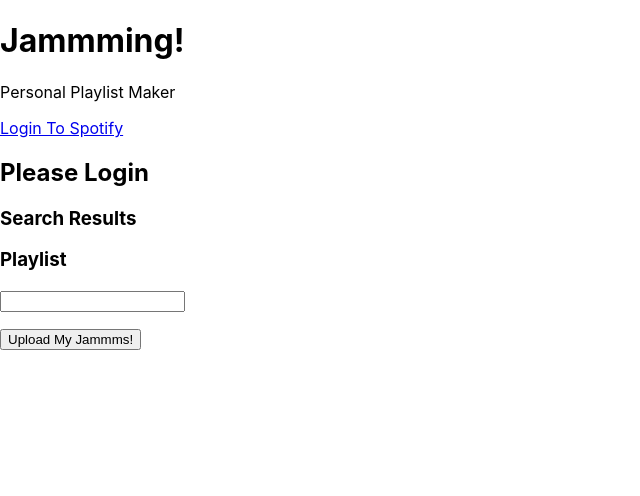
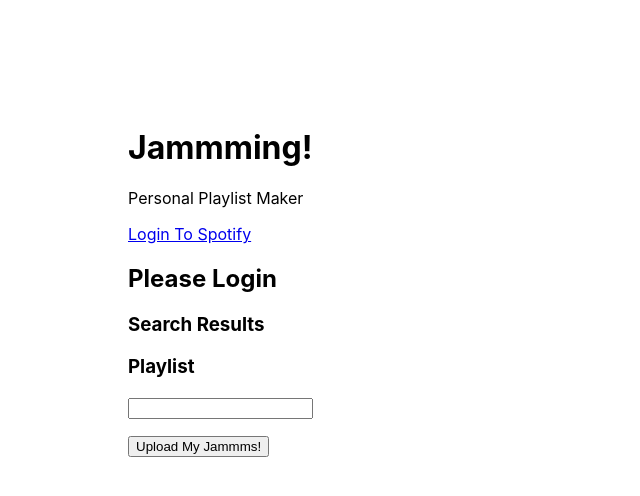
Before and after one commit to JackEH2112/jackeh2112.github.io, a React (Create React App) app in the folder CCProjects/jammming/: page / in a window 1280 px wide. Shown: the top 496 px of the page, without its empty margins (0-640 px from the left). Built offline with nearby package versions, Linux system fonts and the light colour scheme.

Commit message:
bug fix where tracks added to playlist were not functioning as tracks in playlist and could not be removed by user if necessary

```diff
--- a/CCProjects/jammming/src/App.css
+++ b/CCProjects/jammming/src/App.css
@@ -36,3 +36,8 @@
     transform: rotate(360deg);
   }
 }
+
+body {
+  width: 80%;
+  margin: 10%;
+}
--- a/CCProjects/jammming/src/Playlist.js
+++ b/CCProjects/jammming/src/Playlist.js
@@ -2,7 +2,7 @@ import React, {useState} from "react";
 import Track from "./Track";
 
 function Playlist(props) {
-    const {searchResults, playlist, removeFromPlaylist, trackIsInPlaylist} = props;
+    const {searchResults, playlist, removeFromPlaylist} = props;
 
     const [playlistName, setPlayListName] = useState('')
     const [playlists, setPlaylists] = useState([])
@@ -41,9 +41,9 @@ function Playlist(props) {
                 <ul>
                     {playlist?.map((track) => (
                         <Track
+                            trackIsInPlaylist = {true}
                             key={track.id}
                             track={track}
-                            trackIsInPlaylist={trackIsInPlaylist}
                             removeFromPlaylist={() => {removeFromPlaylist(track)}}
                         />
                     ))}
--- a/CCProjects/jammming/src/Track.js
+++ b/CCProjects/jammming/src/Track.js
@@ -13,7 +13,6 @@ function Track(props) {
     }
 
     //const [labelVariable, setLabelVariable] = useState('');
-
 
     /*function getLabelVariable() {
         if(track.playlist){
--- a/CCProjects/jammming/src/Tracklist.js
+++ b/CCProjects/jammming/src/Tracklist.js
@@ -2,7 +2,7 @@ import React, {useState} from "react";
 import Track from "./Track";
 
 function Tracklist(props) {
-    const {searchResults, addToPlaylist, trackIsInPlaylist} = props;
+    const {searchResults, addToPlaylist} = props;
     return (
         <>
             <ul>
@@ -10,7 +10,7 @@ function Tracklist(props) {
                     <Track
                         key={track.id}
                         track={track}
-                        trackIsInPlaylist={trackIsInPlaylist}
+                        trackIsInPlaylist = {false}
                         addToPlaylist={() => {addToPlaylist(track)}}
                          />
                 ))}
```
